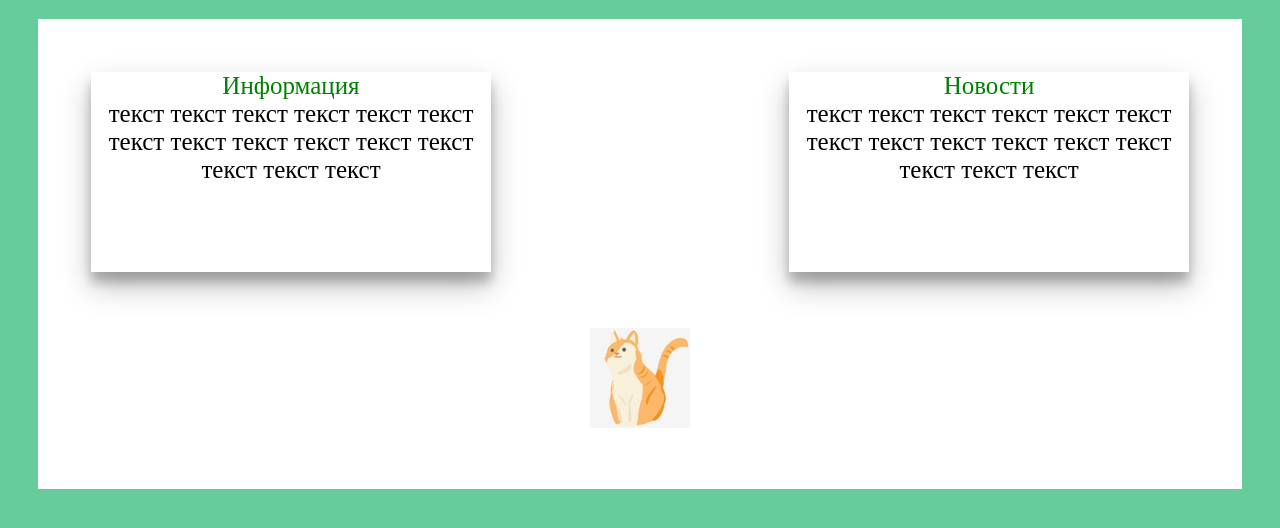
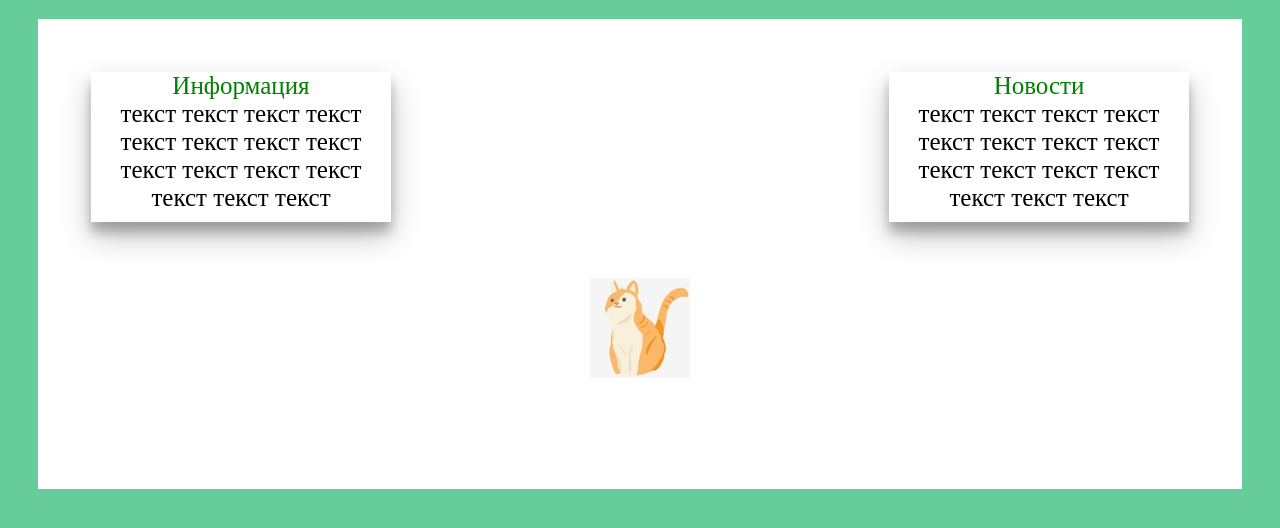
Before and after one commit to Vladosnowongithub/Vladosnowongithub.github.io, a plain HTML site: page index.html in a window 1280 px wide. Shown: the part 210-738 px from the top of the page. Drawn offline with Linux system fonts and the light colour scheme.

Commit message:
Update index.css

```diff
--- a/index.css
+++ b/index.css
@@ -57,8 +57,8 @@ body {
 .shadow-3 span {
   background: white;
   display: inline-block;
-  width: 400px;
-  height: 200px;
+  width: 300px;
+  height: 150px;
   margin: 50px;
   box-shadow: 0 14px 28px rgba(0,0,0,0.25), 0 10px 10px rgba(0,0,0,0.22);
   padding:
@@ -70,8 +70,8 @@ body {
 .shadow-4 span {
   background: white;
   display: inline-block;
-  width: 400px;
-  height: 200px;
+  width: 300px;
+  height: 150px;
   margin: 50px;
   box-shadow: 0 14px 28px rgba(0,0,0,0.25), 0 10px 10px rgba(0,0,0,0.22);
   padding:
```
